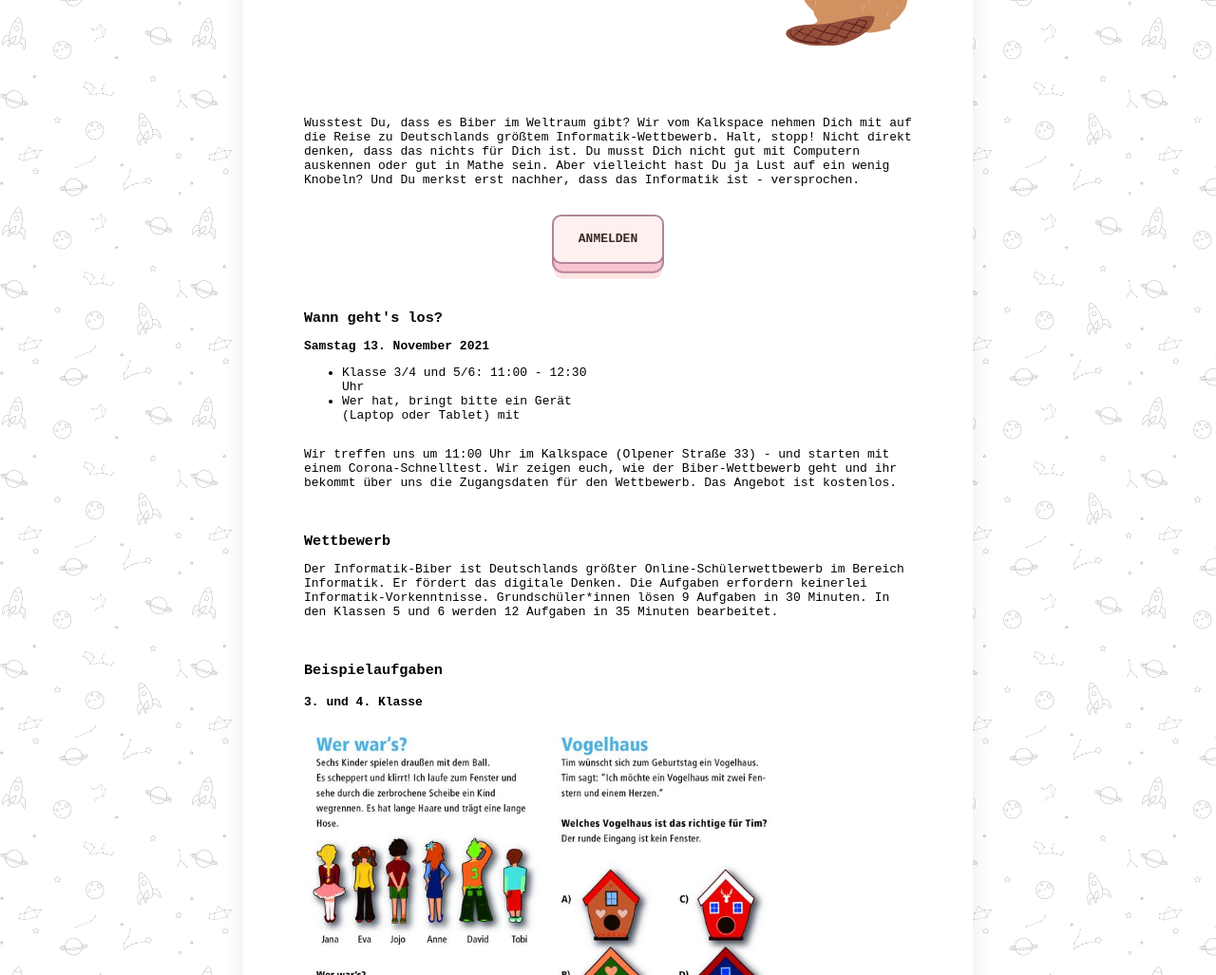
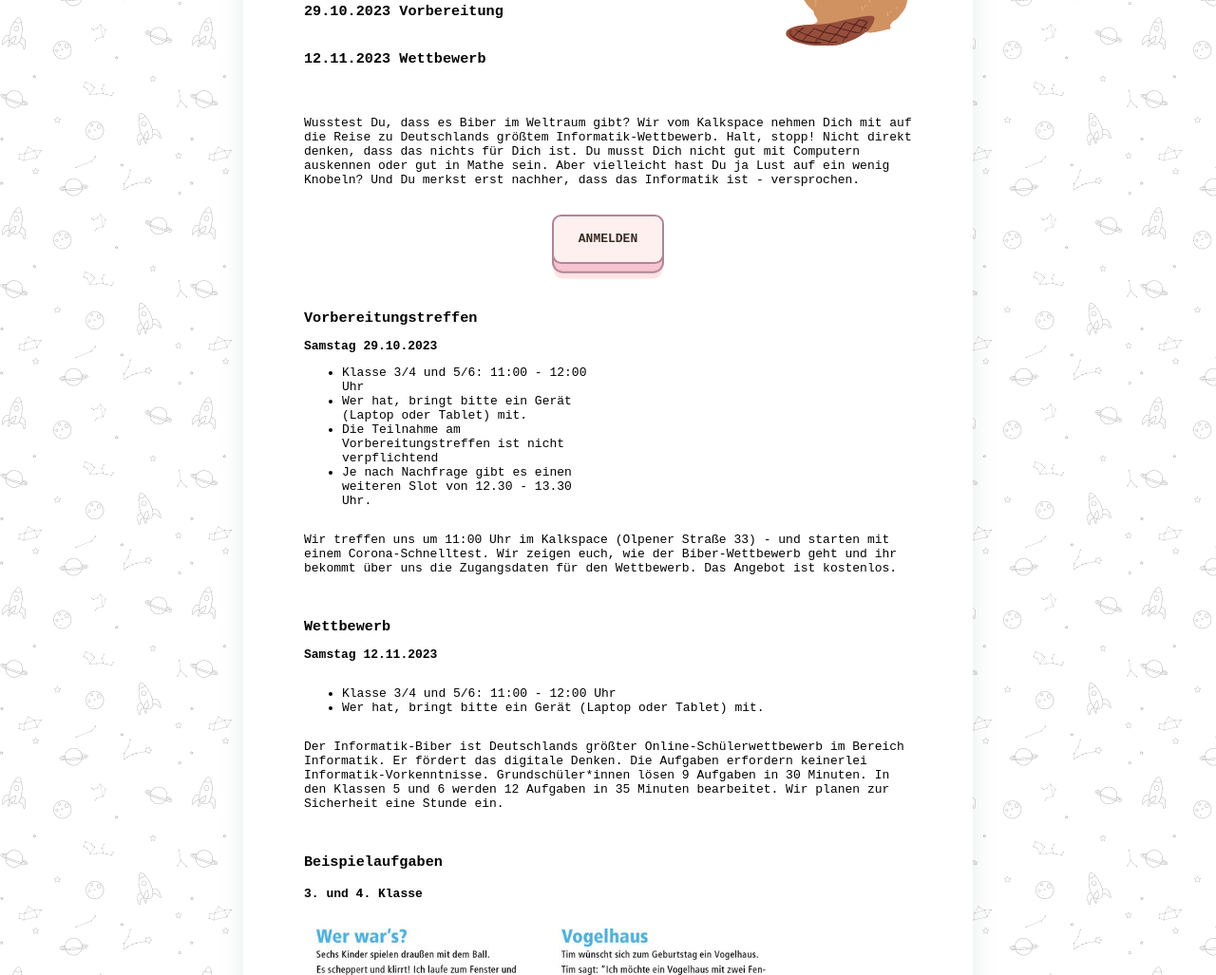
Before and after one commit to kalkspace/biber, a plain HTML site: page index.html in a window 1280 px wide. Shown: the part 223-1250 px from the top of the page at 95% size. Drawn offline with Linux system fonts and the light colour scheme.

Commit message:
Update 2023

```diff
--- a/index.html
+++ b/index.html
@@ -14,6 +14,8 @@
         <div class="content">
         <h2>Informatik im KalkSpace</h2>
         <h1>Mit dem Biber um die Wette knobeln</h1>
+        <h3>29.10.2023 Vorbereitung</h3>
+        <h3>12.11.2023 Wettbewerb</h3>
       </div>
       <div class="header-image">
         <img class="biber" src="biber.png" />
@@ -28,7 +30,7 @@
         nachher, dass das Informatik ist - versprochen.
       </p>
       <a
-        href="https://forms.gle/cbU68YVGuRbQiPvo7"
+        href="https://storage.kalk.space/apps/forms/s/XjNapydfZ2aMSNDCkbH5mtMg"
         target="_blank"
         rel="noopener noreferrer"
         class="learn-more"
@@ -37,12 +39,14 @@
 
       <div class="info-wrapper">
     <div class="info-item">
-      <h3>Wann geht's los?</h3>
+      <h3>Vorbereitungstreffen</h3>
       <p>
-        <b>Samstag 13. November 2021</b>
+         <b>Samstag 29.10.2023</b>
       <ul>
-        <li>Klasse 3/4 und 5/6: 11:00 - 12:30 Uhr</li>
-        <li>Wer hat, bringt bitte ein Gerät (Laptop oder Tablet) mit </li>
+        <li>Klasse 3/4 und 5/6: 11:00 - 12:00 Uhr</li>
+        <li>Wer hat, bringt bitte ein Gerät (Laptop oder Tablet) mit. </li>
+        <li>Die Teilnahme am Vorbereitungstreffen ist nicht verpflichtend</li>
+        <li>Je nach Nachfrage gibt es einen weiteren Slot von 12.30 - 13.30 Uhr.</li>
       </ul>
       </p>
     </div>
@@ -54,12 +58,17 @@
       </p>
 
       <h3>Wettbewerb</h3>
+      <p><b>Samstag 12.11.2023</b></p>
+      <ul>
+        <li>Klasse 3/4 und 5/6: 11:00 - 12:00 Uhr</li>
+        <li>Wer hat, bringt bitte ein Gerät (Laptop oder Tablet) mit.</li>
+      </ul>
       <p>
         Der Informatik-Biber ist Deutschlands größter Online-Schülerwettbewerb
         im Bereich Informatik. Er fördert das digitale Denken. Die Aufgaben
         erfordern keinerlei Informatik-Vorkenntnisse. Grundschüler*innen lösen 9
         Aufgaben in 30 Minuten. In den Klassen 5 und 6 werden 12 Aufgaben in 35
-        Minuten bearbeitet.
+        Minuten bearbeitet. Wir planen zur Sicherheit eine Stunde ein.
       </p>
       <h3>Beispielaufgaben</h3>
       <div class="img_wrapper">
```
